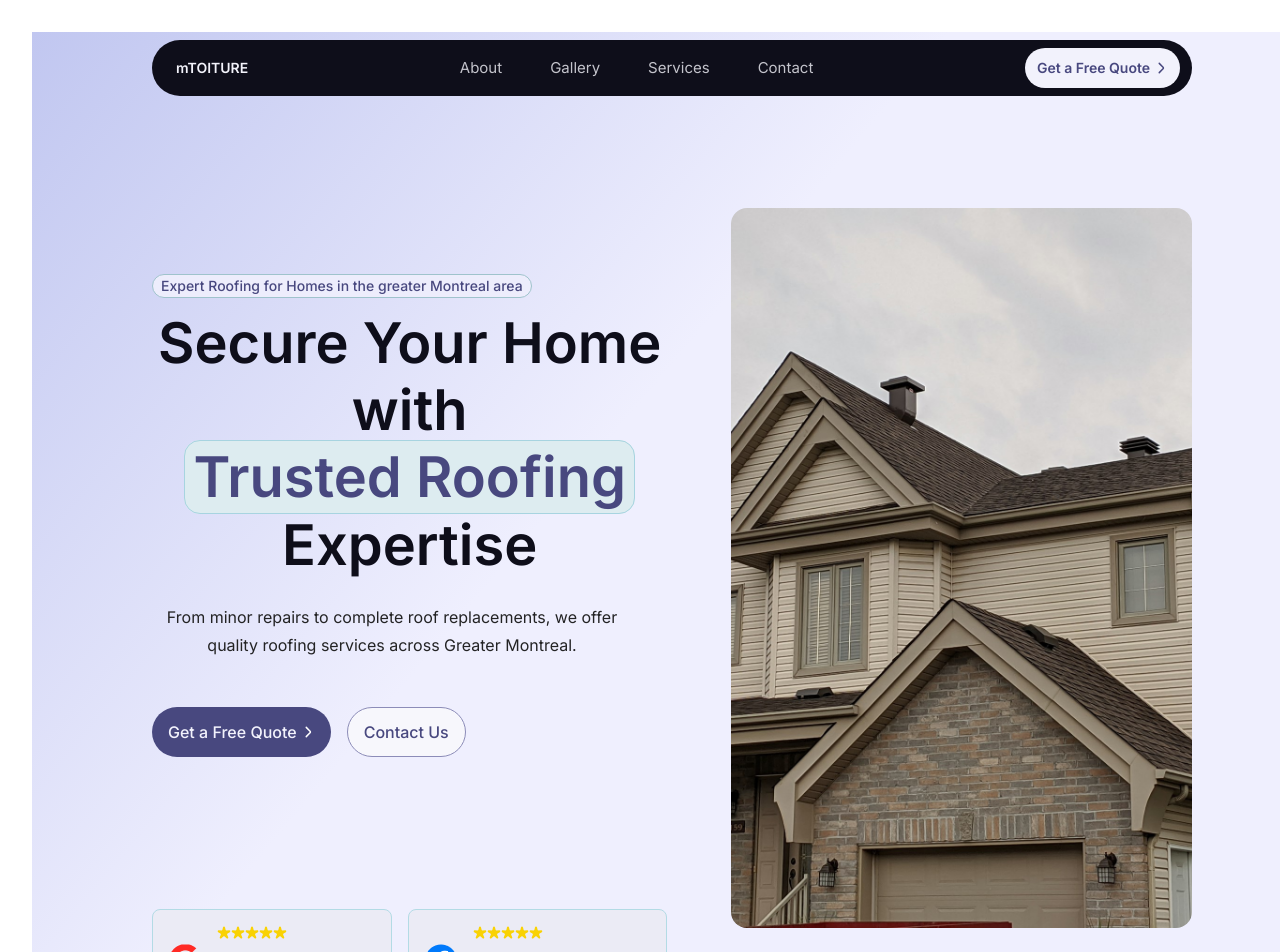
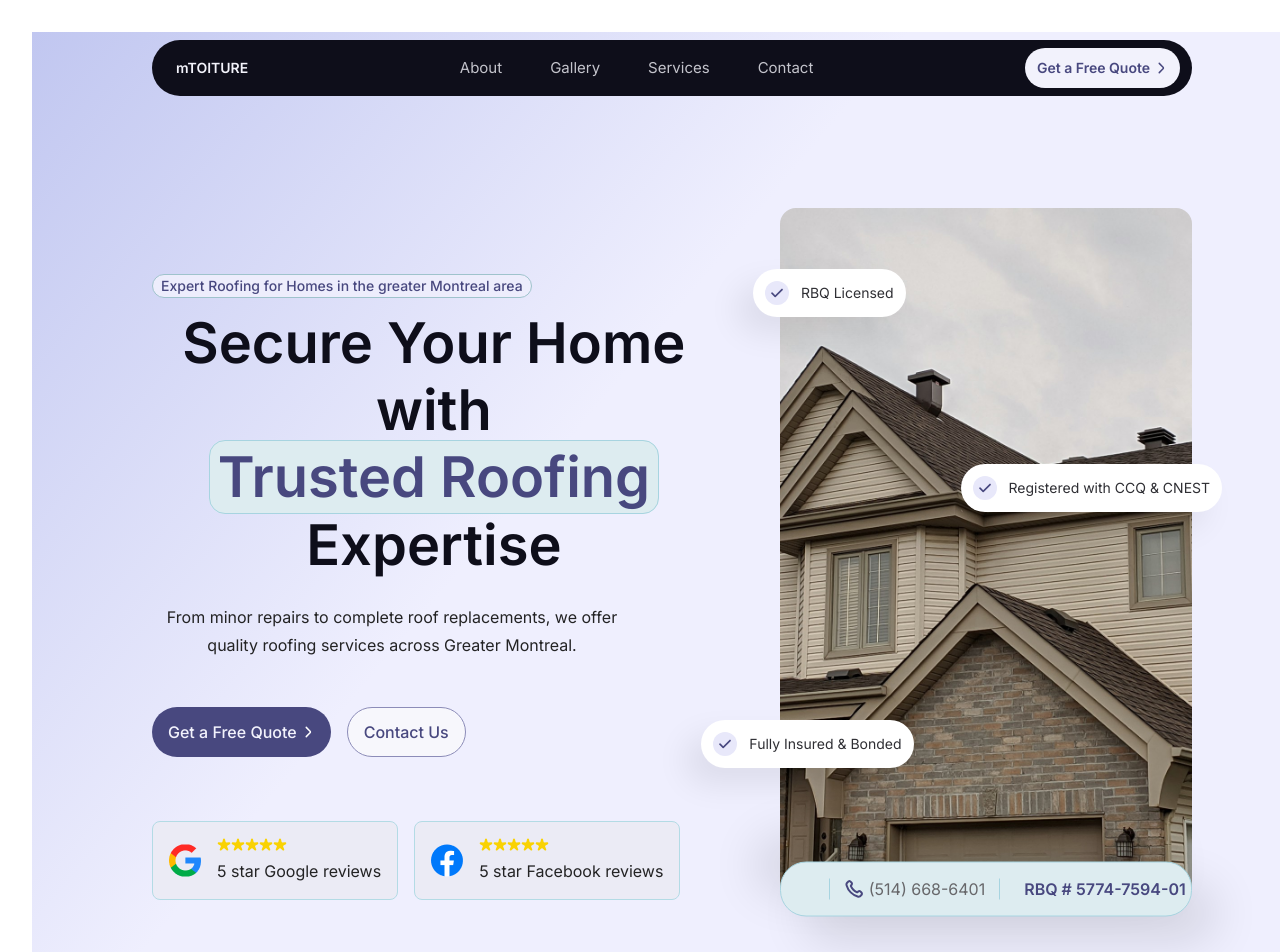
Before and after one commit to shady-cj/mTOITURE, a React (Vite) app: page / in a window 1280 px wide. Shown: the top 952 px of the page. Built offline with nearby package versions, Linux system fonts and the light colour scheme.

Commit message:
latest updates

```diff
--- a/src/sections/Hero/index.jsx
+++ b/src/sections/Hero/index.jsx
@@ -4,11 +4,14 @@ import roof from "../../assets/hero-roof-img.jpg";
 import google from "../../assets/google.png"
 import star from "../../assets/star.svg"
 import facebook from "../../assets/facebook.png"
+import tick from "../../assets/tick.svg"
+import fbHero from "../../assets/fb-hero.svg"
+import phoneHero from "../../assets/phone-hero.svg"
 const Index = () => {
     return (
         <section className="px-[7.5rem] pb-[4.5rem] w-full bg-hero-bg min-h-[920px]">
             <main className="pt-[11rem] flex gap-16">
-                <div className="pt-[4.125rem] flex flex-col justify-between gap-[9.5rem]">
+                <div className="pt-[4.125rem] flex flex-col justify-between gap-[4rem]">
                     <div>
 
                         <p className="w-fit bg-[#EDEDFC] rounded-2xl border-[0.5px] border-solid border-[#9FC3CC] px-2 py-[3px] font-medium text-sm leading-4 text-[#48487F]">
@@ -63,9 +66,41 @@ const Index = () => {
                         </div>
                     </div>
                 </div>
-                <div>
-                    <img src={roof} className="rounded-2xl object-cover h-[45rem] aspect-[572/720]" alt="" />
+                <div className="basis-[45%] relative">
+                    <img src={roof} className="rounded-2xl object-cover w-full h-full" alt="" />
+                    <div className="absolute top-[3.8rem] -left-[1.68rem] p-3 flex items-center gap-3 w-fit rounded-3xl bg-[#FFFFFF] shadow-[-16px_16px_32px_0px_#00000014]">
+                        <div className="w-6 h-6 rounded-full bg-[#E8E8FA] flex items-center justify-center">
+                            <img src={tick} alt="" />
+                        </div>
+                        <p className="text-sm leading-4 font-normal text-[#2F2F34]">RBQ Licensed</p>
+                    </div>
+                    <div className="absolute top-[16rem] -right-[1.875rem] p-3 flex items-center gap-3 w-fit rounded-3xl bg-[#FFFFFF] shadow-[-16px_16px_32px_0px_#00000014]">
+                        <div className="w-6 h-6 rounded-full bg-[#E8E8FA] flex items-center justify-center">
+                            <img src={tick} alt="" />
+                        </div>
+                        <p className="text-sm leading-4 font-normal text-[#2F2F34] text-nowrap">Registered with CCQ & CNEST</p>
+                    </div>
+                    <div className="absolute bottom-[8.25rem] -left-[4.9rem] p-3 flex items-center gap-3 w-fit rounded-3xl bg-[#FFFFFF] shadow-[-16px_16px_32px_0px_#00000014]">
+                        <div className="w-6 h-6 rounded-full bg-[#E8E8FA] flex items-center justify-center">
+                            <img src={tick} alt="" />
+                        </div>
+                        <p className="text-sm leading-4 font-normal text-[#2F2F34] text-nowrap">Fully Insured & Bonded</p>
+                    </div>
+                    <div className="absolute translate-y-[30%] flex gap-6 align-center bg-[#DDECF0] border border-solid border-[#A7D4E0] py-4 px-6 rounded-[26px] left-0 right-0 bottom-0 shadow-[-24px_-24px_48px_0px_#0000001F,24px_24px_48px_0px_#0000001F]">
+                        <div className="">
+                            <img src={fbHero} alt="" />
+                        </div>
+                        <div className="h-full px-6 border-x border-solid border-[#A7D4E0] flex align-center justify-center gap-[5px]">
+                            <img src={phoneHero} alt="" />
+                            <span className="font-normal text-base leading-5 text-[#67676A] text-nowrap">
+                                (514) 668-6401
+                            </span>
+                        </div>
+                        <div className=" text-[#48487F] font-semibold text-base leading-5 text-nowrap">
+                            RBQ # 5774-7594-01
+                        </div>
 
+                    </div>
                 </div>
             </main>
         </section>
```
Also changed, not shown: src/assets/fb-hero.svg (added), src/assets/phone-hero.svg (added).
